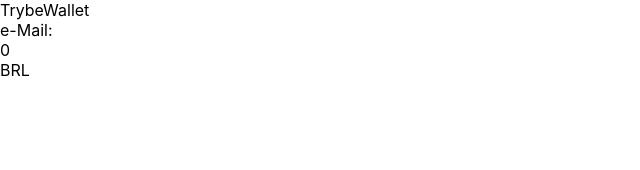
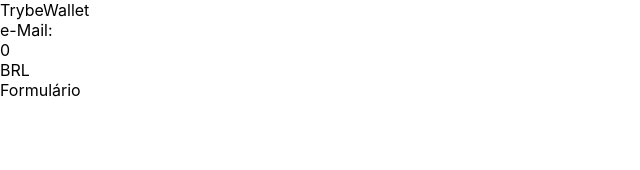
Before and after one commit to phvleite/project-trybewallet, a React (Create React App) app: page /carteira in a window 1280 px wide. Shown: the top 170 px of the page, without its empty margins (0-640 px from the left). Built offline with nearby package versions, Linux system fonts and the light colour scheme; no server answers.

Commit message:
criado o componente form

```diff
--- /dev/null
+++ b/src/components/Form.js
@@ -0,0 +1,36 @@
+import React, { Component } from 'react';
+import PropTypes from 'prop-types';
+import { connect } from 'react-redux';
+import { fetchCurrencies } from '../actions';
+
+class Form extends Component {
+  componentDidMount() {
+    const { getCurrencies } = this.props;
+    getCurrencies();
+  }
+
+  render() {
+    const { currencies } = this.props;
+    console.log(currencies);
+    return (
+      <main>
+        Formulário
+      </main>
+    );
+  }
+}
+
+const mapStateToProps = (store) => ({
+  currencies: store.wallet.currencies,
+});
+
+const mapDispatchToProps = (dispatch) => ({
+  getCurrencies: () => dispatch(fetchCurrencies()),
+});
+
+Form.propTypes = {
+  getCurrencies: PropTypes.func.isRequired,
+  currencies: PropTypes.arrayOf(PropTypes.string).isRequired,
+};
+
+export default connect(mapStateToProps, mapDispatchToProps)(Form);
--- a/src/components/Header.js
+++ b/src/components/Header.js
@@ -11,6 +11,7 @@
         <div>
           TrybeWallet
         </div>
+        <div>
           <div data-testid="email-field">
             { `e-Mail: ${email}` }
           </div>
@@ -19,6 +20,7 @@
           </div>
           <div data-testid="header-currency-field">
             BRL
+          </div>
         </div>
       </div>);
   }
--- a/src/pages/Wallet.js
+++ b/src/pages/Wallet.js
@@ -1,37 +1,20 @@
 import React, { Component } from 'react';
-import PropTypes from 'prop-types';
-import { connect } from 'react-redux';
-import { fetchCurrencies } from '../actions';
 import Header from '../components/Header';
+import Form from '../components/Form';
 
 class Wallet extends Component {
-  componentDidMount() {
-    const { getCurrencies } = this.props;
-    getCurrencies();
-  }
-
   render() {
-    const { currencies } = this.props;
-    console.log(currencies);
     return (
-      <header>
-        <Header />
-      </header>
+      <>
+        <header>
+          <Header />
+        </header>
+        <main>
+          <Form />
+        </main>
+      </>
     );
   }
 }
 
-const mapStateToProps = (store) => ({
-  currencies: store.wallet.currencies,
-});
-
-const mapDispatchToProps = (dispatch) => ({
-  getCurrencies: () => dispatch(fetchCurrencies()),
-});
-
-Wallet.propTypes = {
-  getCurrencies: PropTypes.func.isRequired,
-  currencies: PropTypes.arrayOf(PropTypes.string).isRequired,
-};
-
-export default connect(mapStateToProps, mapDispatchToProps)(Wallet);
+export default Wallet;
```
Lines whose indentation alone changed are shown as unchanged.
